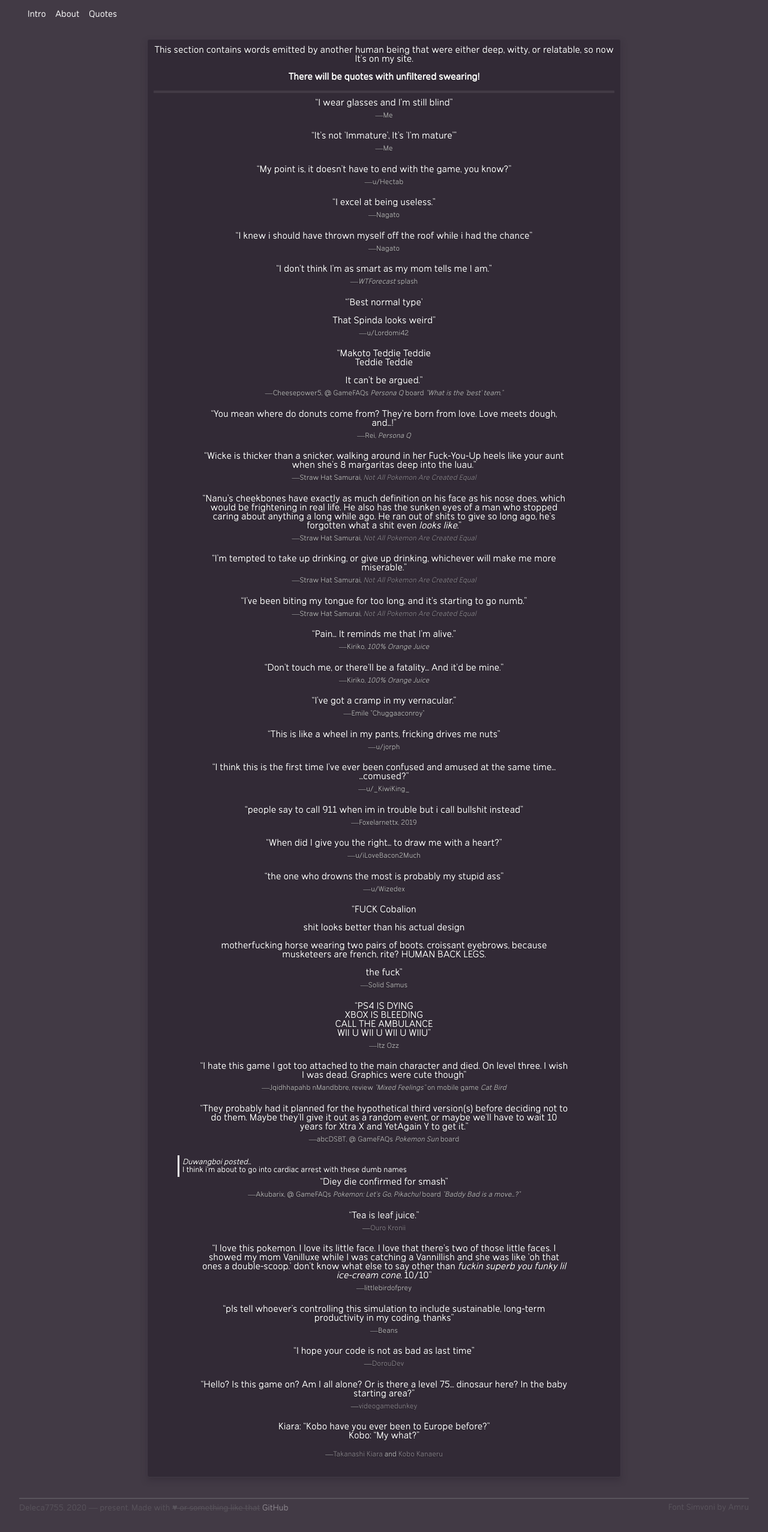
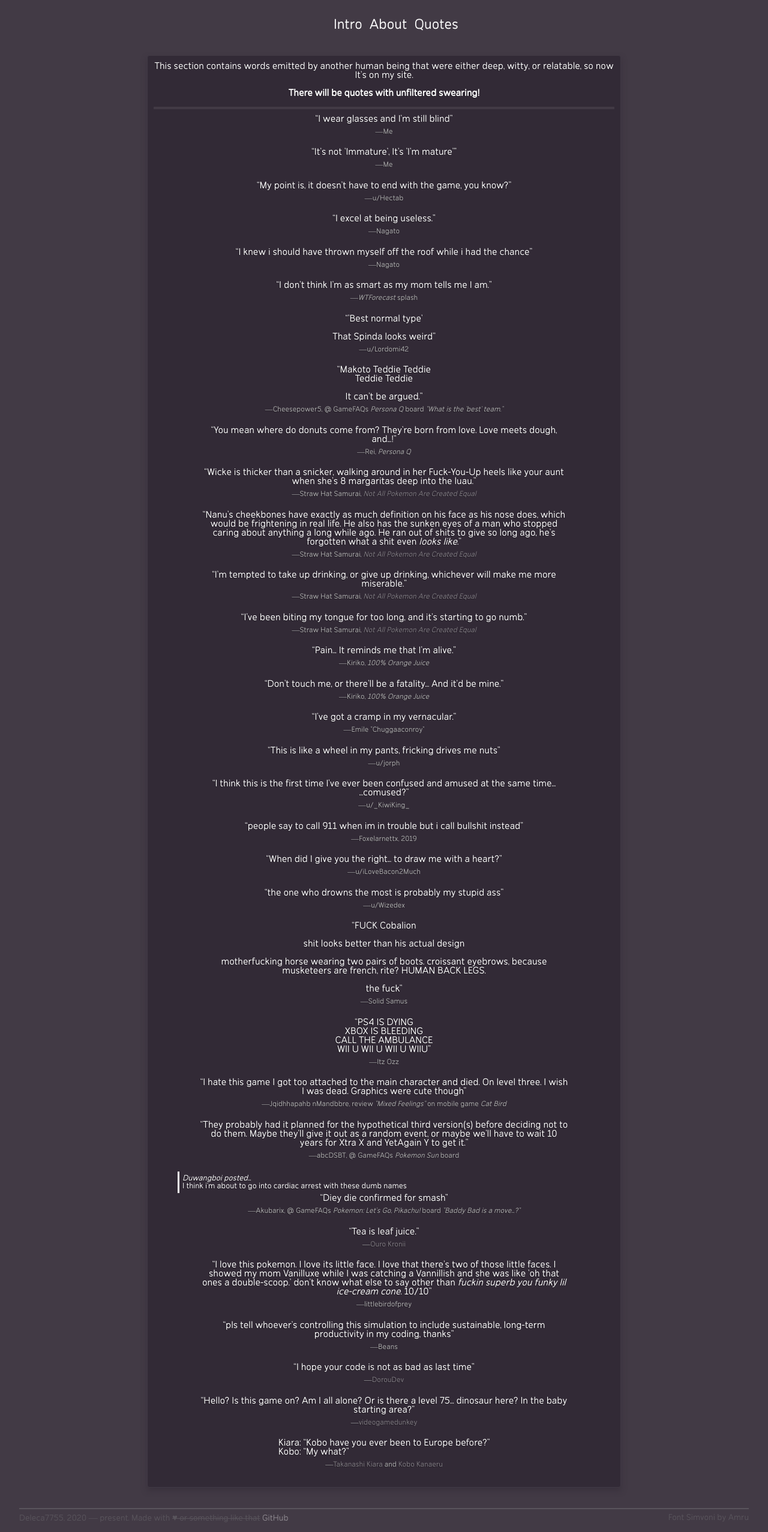
Before and after one commit to Deleca7755/deleca7755.github.io, a Jekyll site: the page built from quotes/index.html, in a window 1280 px wide. Shown: the whole page at 60% size. Built offline with Jekyll 4.4.1, drawn with Linux system fonts in a browser that asks for light colours; Markdown is read by kramdown in place of the engine named in the settings; before the commit the page ends 2522 px from its top, so only the background shows below that.

Commit message:
How did I mess this up

```diff
--- a/css/the.css
+++ b/css/the.css
@@ -47,6 +47,13 @@ p {
 
 hr {
  	border: #423a45 solid 2px;
+}
+
+.header {
+	display: flex;
+	margin: 1em 0 0 0;
+	font-size: 25px;
+	justify-content: center;
 }
 
 .header:hover li {
@@ -139,12 +146,13 @@ blockquote {
 }
 
 footer {
-	border-top: #59545c solid 2px;
-	color: #59545c;
-	font-size: 15px;
-	width: 95%;
-	margin: auto;
-	padding-top: 0.5em;
+  border-top: #59545c solid 2px;
+  color: #59545c;
+  font-size: 15px;
+  width: 95%;
+  margin: 0 auto 1em auto;
+  padding-top: 0.5em;
+  overflow: auto;
 }
 
 footer li {
--- a/quotes/index.html
+++ b/quotes/index.html
@@ -114,6 +114,7 @@ I think i'm about to go into cardiac arrest with these dumb names
 <p class="quote">Hello? Is this game on? Am I all alone? Or is there a level 75... dinosaur here? In the baby starting area?</p>
 <p class="quotesource"><a href="https://www.youtube.com/watch?v=fiVZMxf4E2Q">videogamedunkey</a></p>
 
-<p>Kiara: <span class="quote">Kobo have you ever been to Europe before?</span><br/>
-Kobo: <span class="quote">My what?</span></p>
+<div class="quote">
+Kiara: <span class="quote">Kobo have you ever been to Europe before?</span><br/>
+Kobo: <span class="quote">My what?</span></div>
 <p class="quotesource"><a href="https://virtualyoutuber.fandom.com/wiki/Takanashi_Kiara/">Takanashi Kiara</a> and <a href="https://virtualyoutuber.fandom.com/wiki/Kobo_Kanaeru">Kobo Kanaeru</a></p>
```
